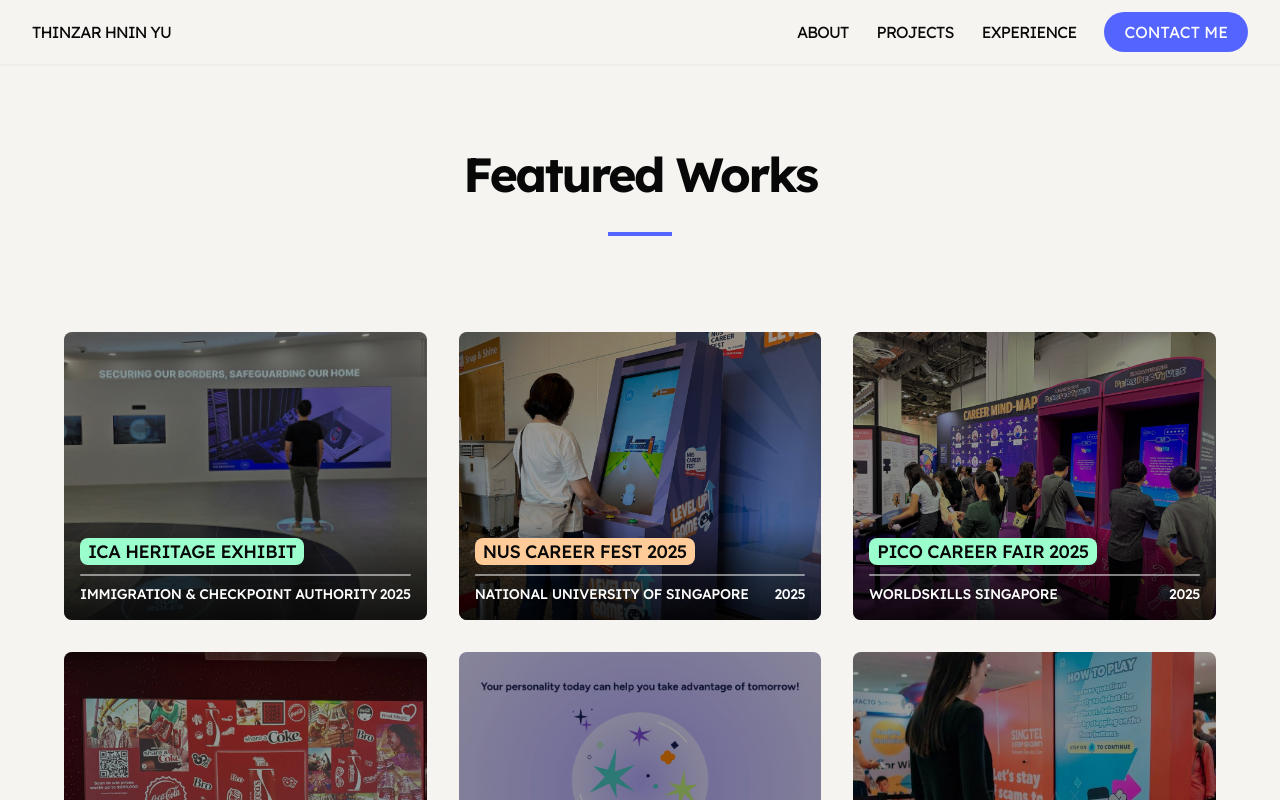
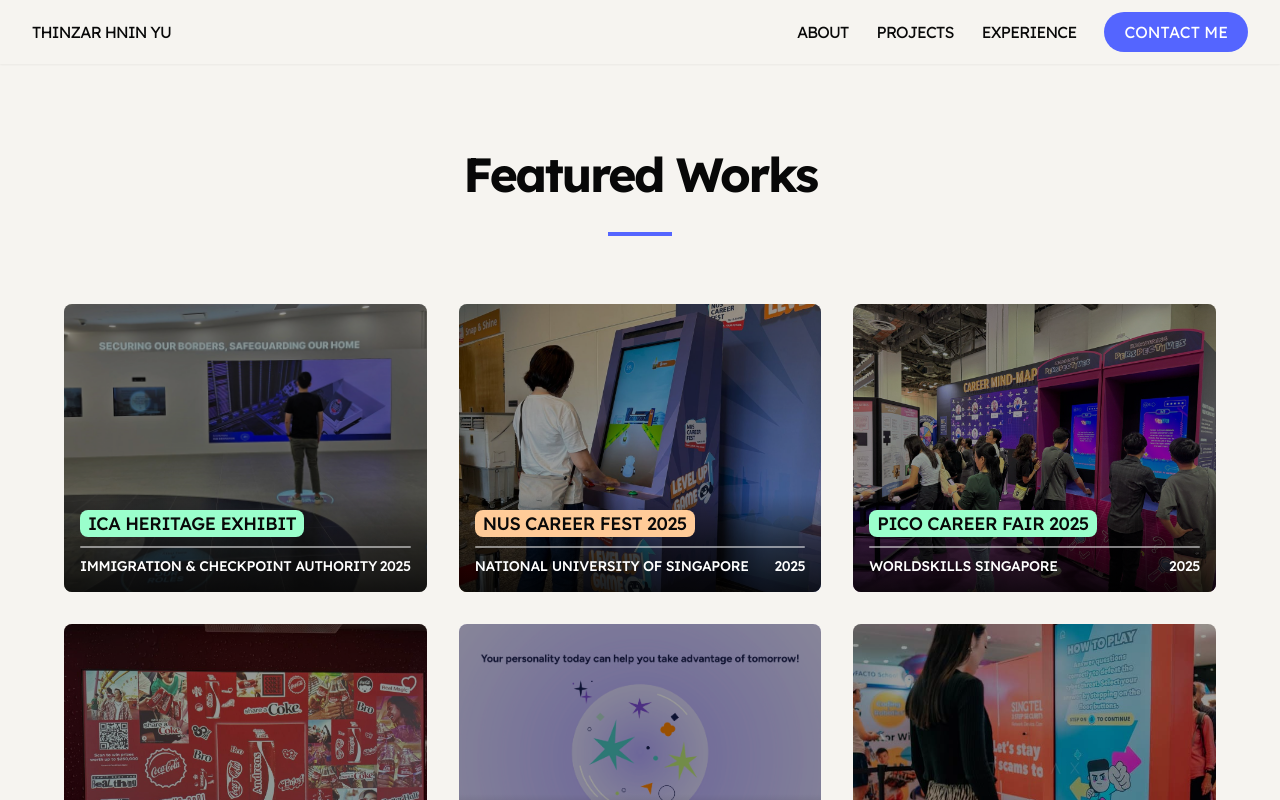
Before and after one commit to thinzarhninyu/portfolio-v2, a Next.js app: page /projects in a window 1280 px wide. Shown: the top 800 px of the page. Built offline with nearby package versions, Linux system fonts and the light colour scheme.

Commit message:
remove margin

```diff
--- a/src/app/projects/page.tsx
+++ b/src/app/projects/page.tsx
@@ -24,9 +24,9 @@
                 <Divider />
             </div>
 
-            <main className="flex flex-col items-center justify-center min-h-screen pb-20 w-[90%] mx-auto mt-5">
+            <main className="flex flex-col items-center justify-center min-h-screen pb-20 w-[90%] mx-auto mt-3">
 
-                <div className="grid grid-cols-1 sm:grid-cols-2 lg:grid-cols-3 gap-8 mt-10">
+                <div className="grid grid-cols-1 sm:grid-cols-2 lg:grid-cols-3 gap-8 mt-0">
                     {projects.map((project, idx) => (
                         <Project key={project.id} project={project} idx={idx} />
                     ))}
```
